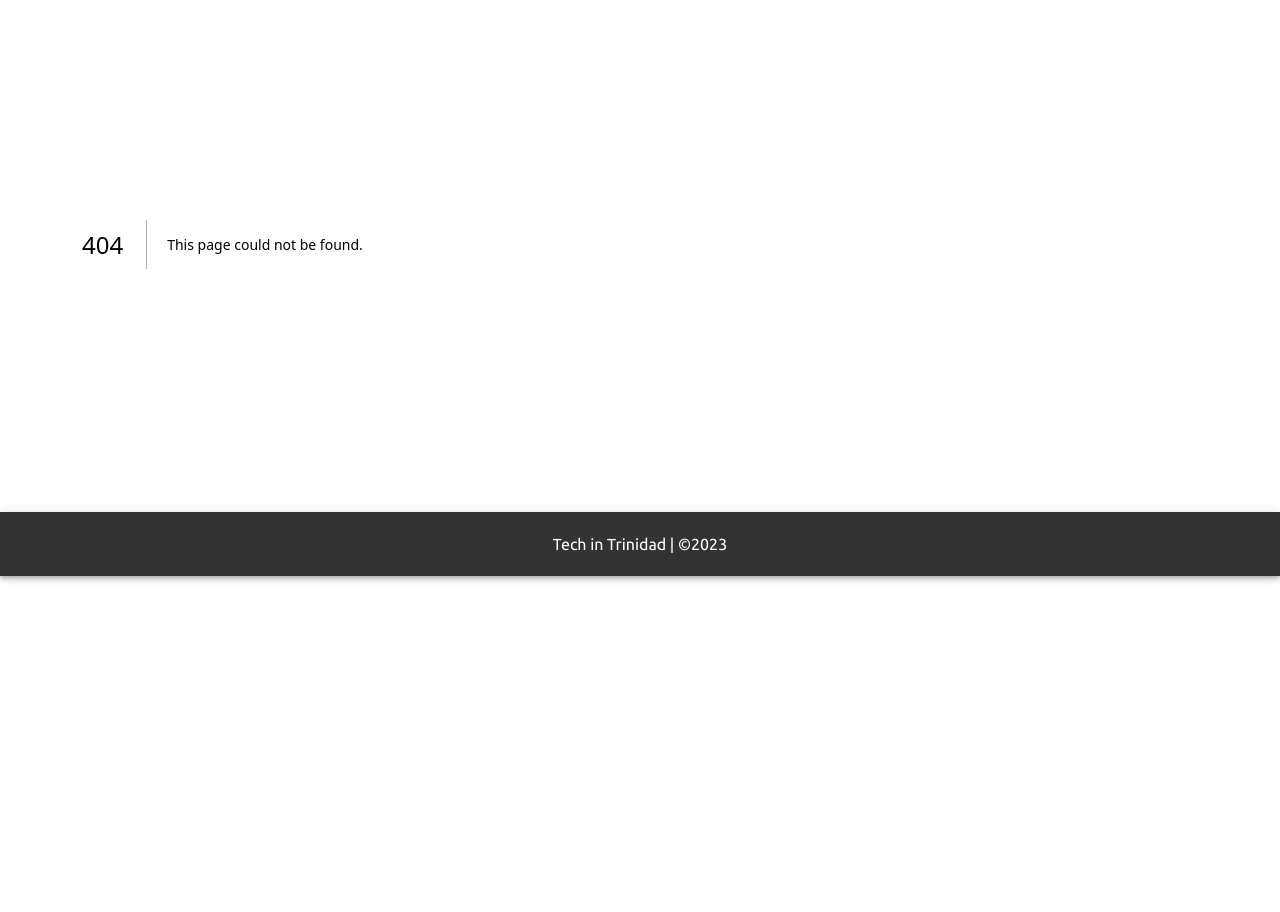
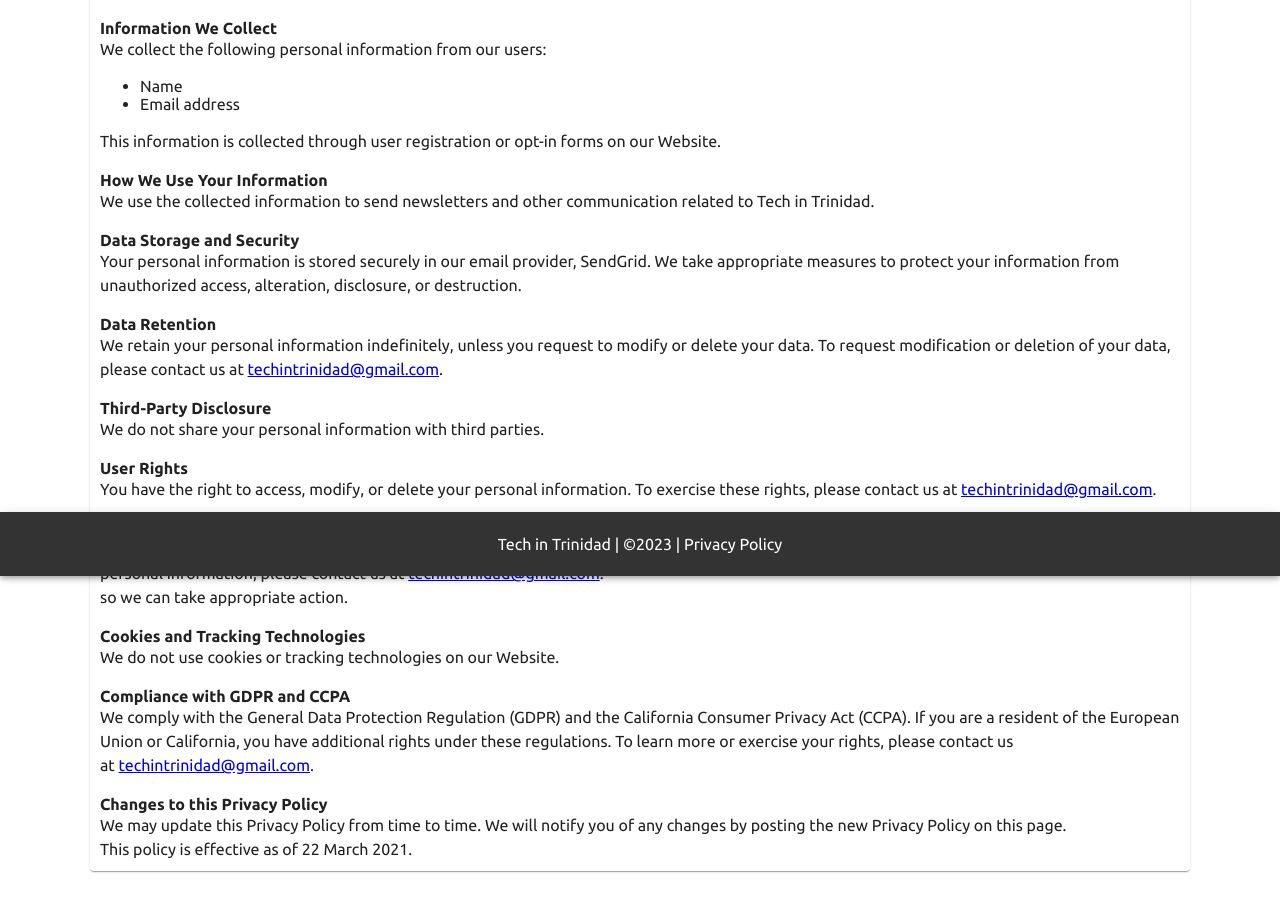
Before and after one commit to shaun3141/TechInTrinidad, a Next.js app in the folder techintrinidad/: page /privacy in a window 1280 px wide. Before the commit this address had no page. Shown: the part 224-1136 px from the top of the page. Before the commit the page ends 936 px from the top, so only its background shows below. Built offline with nearby package versions, Linux system fonts and the light colour scheme.

Commit message:
Adding Privacy Policy

```diff
--- a/techintrinidad/components/footer.tsx
+++ b/techintrinidad/components/footer.tsx
@@ -14,7 +14,13 @@
           color="inherit"
           sx={{ fontFamily: ibm_plex_mono }}
         >
-          Tech in Trinidad | ©{new Date().getFullYear()}
+          Tech in Trinidad | ©{new Date().getFullYear()} |{" "}
+          <a
+            href="/privacy"
+            style={{ textDecoration: "inherit", color: "inherit" }}
+          >
+            Privacy Policy
+          </a>
         </Typography>
       </Toolbar>
     </AppBar>
--- /dev/null
+++ b/techintrinidad/pages/privacy.tsx
@@ -0,0 +1,114 @@
+import { Box, Paper, Button, Typography } from "@mui/material";
+import Grid from "@mui/material/Unstable_Grid2";
+import LaunchIcon from "@mui/icons-material/Launch";
+import Link from "next/link";
+
+export default function Home() {
+  return (
+    <>
+      <Grid xs={12}>
+        <Paper sx={{ padding: "10px" }}>
+          <h3>Privacy Policy</h3>
+          <Typography>
+            Tech in Trinidad (&quot;we&quot;, &quot;us&quot;, or
+            &quot;our&quot;) is committed to protecting your privacy. This
+            Privacy Policy explains how we collect, use, store, and protect your
+            personal information when you interact with our website
+            techintrinidad.com (&quot;Website&quot;) and our services. By using
+            our Website and providing your personal information, you agree to
+            the terms of this Privacy Policy.
+          </Typography>
+          <br />
+          <b>Information We Collect</b>
+          <Typography>
+            We collect the following personal information from our users:
+          </Typography>
+          <ul>
+            <li>Name</li>
+            <li>Email address</li>
+          </ul>
+          <Typography>
+            This information is collected through user registration or opt-in
+            forms on our Website.
+          </Typography>
+          <br />
+          <b>How We Use Your Information</b>
+          <Typography>
+            We use the collected information to send newsletters and other
+            communication related to Tech in Trinidad.
+          </Typography>
+          <br />
+          <b>Data Storage and Security</b>
+          <Typography>
+            Your personal information is stored securely in our email provider,
+            SendGrid. We take appropriate measures to protect your information
+            from unauthorized access, alteration, disclosure, or destruction.
+          </Typography>
+          <br />
+          <b>Data Retention</b>
+          <Typography>
+            We retain your personal information indefinitely, unless you request
+            to modify or delete your data. To request modification or deletion
+            of your data, please contact us at&nbsp;
+            <a href="mailto:techintrinidad@gmail.com">
+              techintrinidad@gmail.com
+            </a>
+            .
+          </Typography>
+          <br />
+          <b>Third-Party Disclosure</b>
+          <Typography>
+            We do not share your personal information with third parties.
+          </Typography>
+          <br />
+          <b>User Rights</b>
+          <Typography>
+            You have the right to access, modify, or delete your personal
+            information. To exercise these rights, please contact us at&nbsp;
+            <a href="mailto:techintrinidad@gmail.com">
+              techintrinidad@gmail.com
+            </a>
+            .
+          </Typography>
+          <br />
+          <b>Children&apos;s Privacy</b>
+          <Typography>
+            We do not knowingly collect personal information from minors. If you
+            are a parent or guardian and believe that your child has provided us
+            with personal information, please contact us at&nbsp;
+            <a href="mailto:techintrinidad@gmail.com">
+              techintrinidad@gmail.com
+            </a>
+            .
+          </Typography>
+          <Typography>so we can take appropriate action.</Typography>
+          <br />
+          <b>Cookies and Tracking Technologies</b>
+          <Typography>
+            We do not use cookies or tracking technologies on our Website.
+          </Typography>
+          <br />
+          <b>Compliance with GDPR and CCPA</b>
+          <Typography>
+            We comply with the General Data Protection Regulation (GDPR) and the
+            California Consumer Privacy Act (CCPA). If you are a resident of the
+            European Union or California, you have additional rights under these
+            regulations. To learn more or exercise your rights, please contact
+            us at&nbsp;
+            <a href="mailto:techintrinidad@gmail.com">
+              techintrinidad@gmail.com
+            </a>
+            .
+          </Typography>
+          <br />
+          <b>Changes to this Privacy Policy</b>
+          <Typography>
+            We may update this Privacy Policy from time to time. We will notify
+            you of any changes by posting the new Privacy Policy on this page.
+          </Typography>
+          <Typography>This policy is effective as of 22 March 2021.</Typography>
+        </Paper>
+      </Grid>
+    </>
+  );
+}
```
